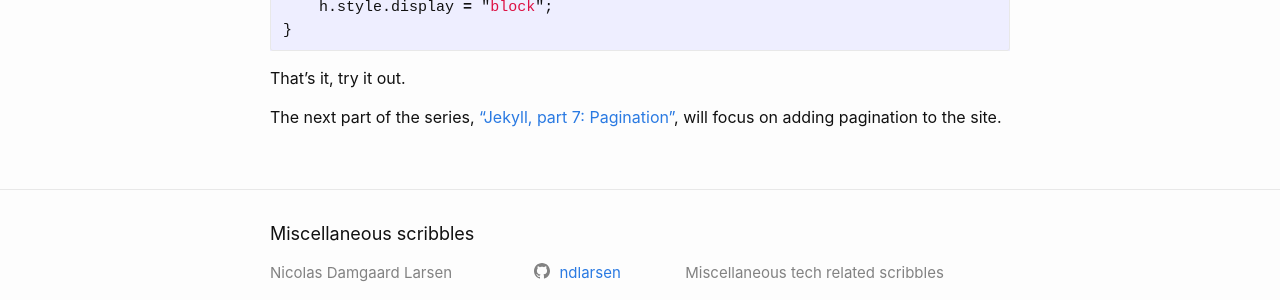
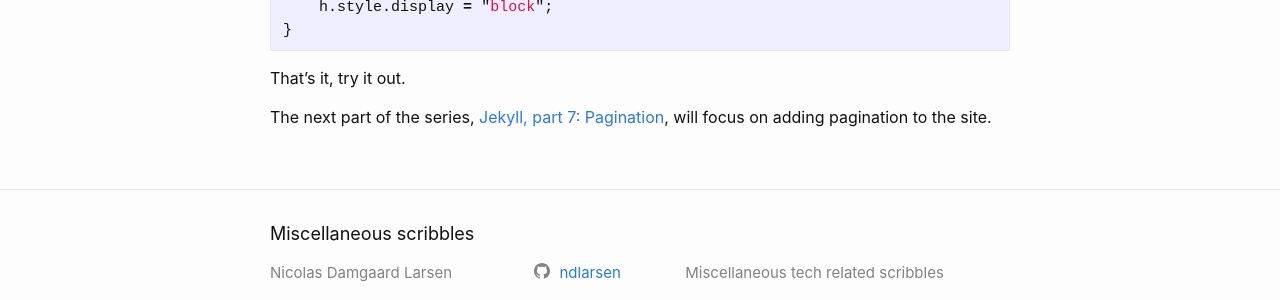
Before and after one commit to ndlarsen/ndlarsen.github.io, a Jekyll site: the page built from _posts/2019-09-28-jekyll-part-6-adding-search-functionality.md, in a window 1280 px wide and 900 px high, scrolled down 4301 px. Shown: the part 555-855 px from the top of the window. Built offline with Jekyll 4.4.1, drawn with Linux system fonts in a browser that asks for light colours.

Commit message:
Minor chages.

````diff
--- a/_posts/2019-09-28-jekyll-part-6-adding-search-functionality.md
+++ b/_posts/2019-09-28-jekyll-part-6-adding-search-functionality.md
@@ -187,4 +187,4 @@ function setTextAndDisplay(text){
 ```
 That's it, try it out.
 
-The next part of the series, ["Jekyll, part 7: Pagination"]({% post_url /2019-09-29-jekyll-part-7-pagination %}), will focus on adding pagination to the site.
+The next part of the series, [Jekyll, part 7: Pagination]({% post_url /2019-09-29-jekyll-part-7-pagination %}), will focus on adding pagination to the site.
````
